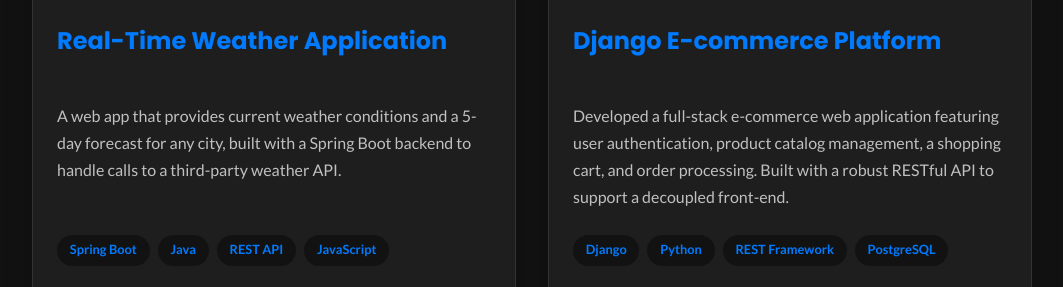
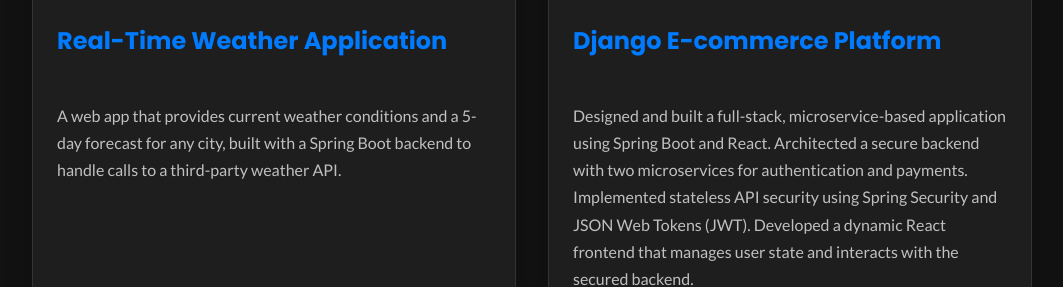
Before and after one commit to soorajaryan007/sooraj-portfolio, a plain HTML site: page index.html in a window 1280 px wide. Shown: the part 2850-3137 px from the top of the page, without its empty margins (108-1171 px from the left). Drawn offline with Linux system fonts and the light colour scheme.

Commit message:
Update index.html

```diff
--- a/index.html
+++ b/index.html
@@ -124,7 +124,7 @@
                     </div>
                     <div class="project-content">
                         <h3>Django E-commerce Platform</h3>
-                        <p>Developed a full-stack e-commerce web application featuring user authentication, product catalog management, a shopping cart, and order processing. Built with a robust RESTful API to support a decoupled front-end.</p>
+                        <p>Designed and built a full-stack, microservice-based application using Spring Boot and React. Architected a secure backend with two microservices for authentication and payments. Implemented stateless API security using Spring Security and JSON Web Tokens (JWT). Developed a dynamic React frontend that manages user state and interacts with the secured backend.</p>
                         <div class="project-tags">
                             <span>Django</span>
                             <span>Python</span>
```
